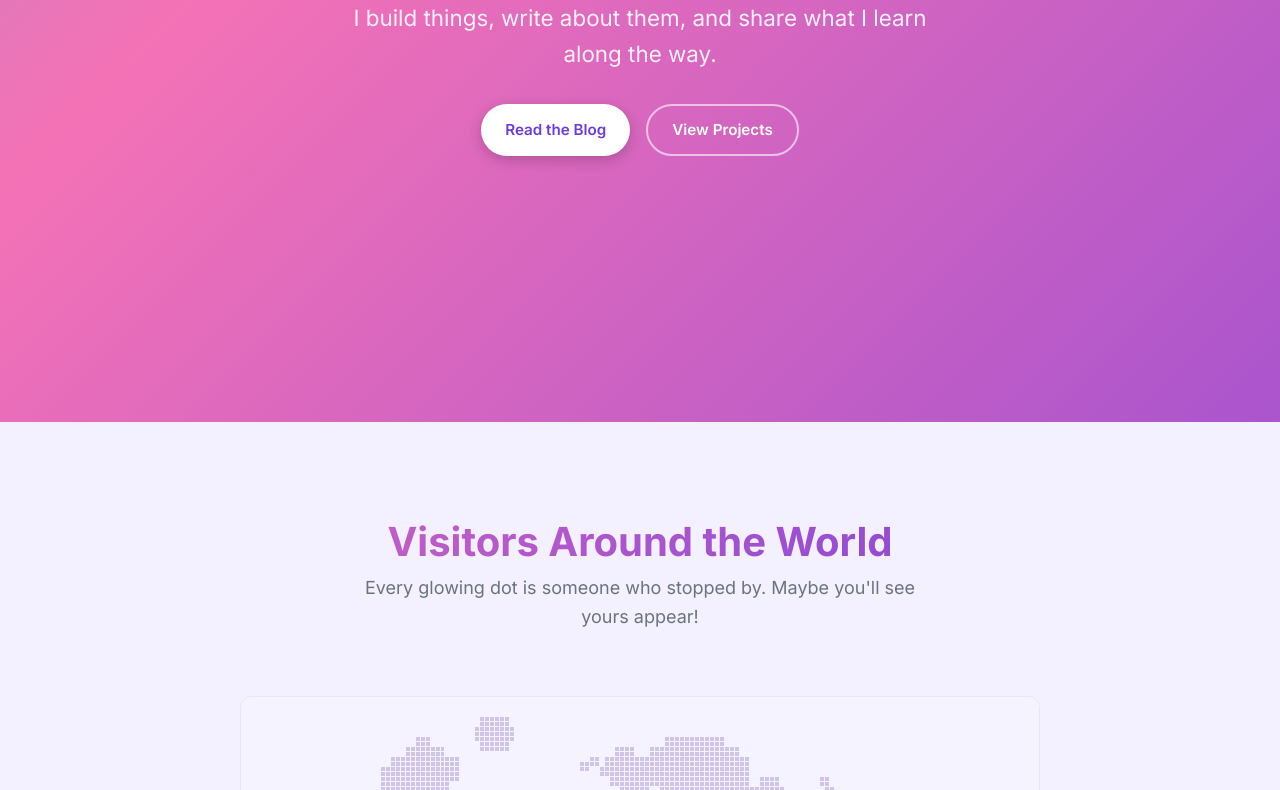
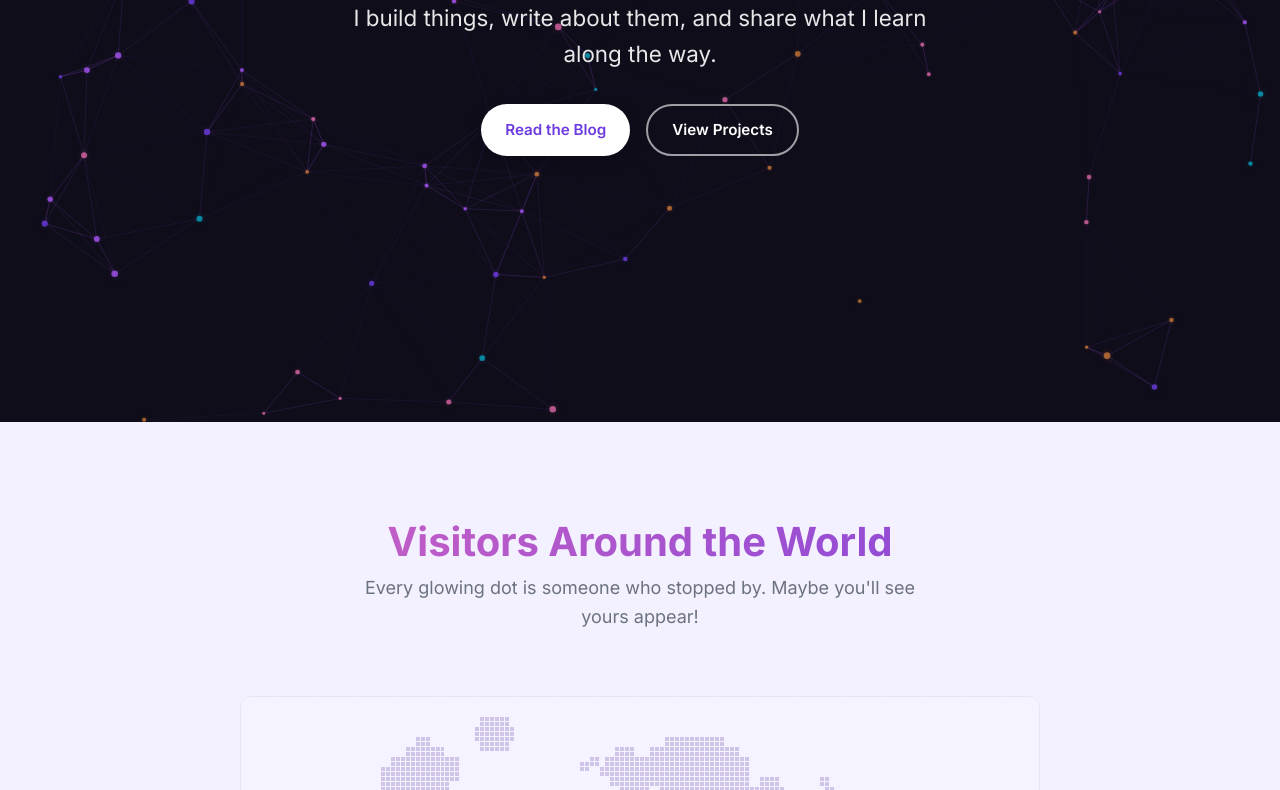
Before and after one commit to Arsene-flyingcat/Arsene-flyingcat.github.io, a plain HTML site: page index.html in a window 1280 px wide. Shown: the part 442-1232 px from the top of the page. Drawn offline with Linux system fonts and the light colour scheme; no server answers.

Commit message:
Replace gradient hero with animated node network

```diff
--- a/assets/css/components.css
+++ b/assets/css/components.css
@@ -397,10 +397,17 @@
   align-items: center;
   justify-content: center;
   text-align: center;
-  background: var(--hero-gradient);
-  background-size: 400% 400%;
-  animation: gradient-shift 12s ease infinite;
+  background: #0F0D1A;
   overflow: hidden;
+}
+
+#hero-nodes-canvas {
+  position: absolute;
+  top: 0;
+  left: 0;
+  width: 100%;
+  height: 100%;
+  z-index: 0;
 }
 
 .hero-content {
--- /dev/null
+++ b/assets/js/hero-nodes.js
@@ -0,0 +1,163 @@
+/**
+ * hero-nodes.js — Animated network of connected nodes for the hero section.
+ * Particles drift around and connect with lines when close enough.
+ */
+export function initHeroNodes(canvas) {
+  const ctx = canvas.getContext('2d');
+  const CONNECT_DIST = 150;
+  const MOUSE_DIST = 200;
+  let width, height;
+  let particles = [];
+  let mouse = { x: -9999, y: -9999 };
+  let animId = null;
+
+  // Colors that match the brand palette
+  const NODE_COLORS = [
+    'rgba(108, 60, 225, 0.8)',   // primary violet
+    'rgba(168, 85, 247, 0.8)',   // light purple
+    'rgba(6, 182, 212, 0.7)',    // cyan
+    'rgba(244, 114, 182, 0.7)',  // pink
+    'rgba(251, 146, 60, 0.6)',   // orange
+  ];
+
+  function resize() {
+    width = canvas.width = canvas.offsetWidth;
+    height = canvas.height = canvas.offsetHeight;
+  }
+
+  function createParticles() {
+    // ~1 particle per 8000px² of area, min 40 max 120
+    const count = Math.max(40, Math.min(120, Math.floor((width * height) / 8000)));
+    particles = [];
+    for (let i = 0; i < count; i++) {
+      particles.push({
+        x: Math.random() * width,
+        y: Math.random() * height,
+        vx: (Math.random() - 0.5) * 0.6,
+        vy: (Math.random() - 0.5) * 0.6,
+        radius: Math.random() * 2 + 1.5,
+        color: NODE_COLORS[Math.floor(Math.random() * NODE_COLORS.length)],
+      });
+    }
+  }
+
+  function update() {
+    for (const p of particles) {
+      p.x += p.vx;
+      p.y += p.vy;
+
+      // Bounce off edges softly
+      if (p.x < 0)     { p.x = 0;     p.vx *= -1; }
+      if (p.x > width)  { p.x = width;  p.vx *= -1; }
+      if (p.y < 0)     { p.y = 0;     p.vy *= -1; }
+      if (p.y > height) { p.y = height; p.vy *= -1; }
+
+      // Slight attraction toward mouse
+      const dx = mouse.x - p.x;
+      const dy = mouse.y - p.y;
+      const dist = Math.sqrt(dx * dx + dy * dy);
+      if (dist < MOUSE_DIST && dist > 0) {
+        p.vx += dx / dist * 0.02;
+        p.vy += dy / dist * 0.02;
+      }
+
+      // Dampen velocity
+      p.vx *= 0.999;
+      p.vy *= 0.999;
+    }
+  }
+
+  function draw() {
+    ctx.clearRect(0, 0, width, height);
+
+    // Draw connections
+    for (let i = 0; i < particles.length; i++) {
+      for (let j = i + 1; j < particles.length; j++) {
+        const a = particles[i];
+        const b = particles[j];
+        const dx = a.x - b.x;
+        const dy = a.y - b.y;
+        const dist = Math.sqrt(dx * dx + dy * dy);
+
+        if (dist < CONNECT_DIST) {
+          const opacity = (1 - dist / CONNECT_DIST) * 0.35;
+          ctx.beginPath();
+          ctx.moveTo(a.x, a.y);
+          ctx.lineTo(b.x, b.y);
+          ctx.strokeStyle = `rgba(168, 85, 247, ${opacity})`;
+          ctx.lineWidth = 0.8;
+          ctx.stroke();
+        }
+      }
+    }
+
+    // Draw mouse connections
+    for (const p of particles) {
+      const dx = mouse.x - p.x;
+      const dy = mouse.y - p.y;
+      const dist = Math.sqrt(dx * dx + dy * dy);
+      if (dist < MOUSE_DIST) {
+        const opacity = (1 - dist / MOUSE_DIST) * 0.5;
+        ctx.beginPath();
+        ctx.moveTo(p.x, p.y);
+        ctx.lineTo(mouse.x, mouse.y);
+        ctx.strokeStyle = `rgba(6, 182, 212, ${opacity})`;
+        ctx.lineWidth = 0.6;
+        ctx.stroke();
+      }
+    }
+
+    // Draw nodes
+    for (const p of particles) {
+      ctx.beginPath();
+      ctx.arc(p.x, p.y, p.radius, 0, Math.PI * 2);
+      ctx.fillStyle = p.color;
+      ctx.fill();
+
+      // Subtle glow
+      ctx.beginPath();
+      ctx.arc(p.x, p.y, p.radius * 3, 0, Math.PI * 2);
+      const glow = ctx.createRadialGradient(p.x, p.y, 0, p.x, p.y, p.radius * 3);
+      glow.addColorStop(0, p.color.replace(/[\d.]+\)$/, '0.15)'));
+      glow.addColorStop(1, 'transparent');
+      ctx.fillStyle = glow;
+      ctx.fill();
+    }
+  }
+
+  function frame() {
+    update();
+    draw();
+    animId = requestAnimationFrame(frame);
+  }
+
+  // Mouse tracking
+  canvas.addEventListener('mousemove', (e) => {
+    const rect = canvas.getBoundingClientRect();
+    mouse.x = e.clientX - rect.left;
+    mouse.y = e.clientY - rect.top;
+  });
+
+  canvas.addEventListener('mouseleave', () => {
+    mouse.x = -9999;
+    mouse.y = -9999;
+  });
+
+  // Handle resize
+  window.addEventListener('resize', () => {
+    resize();
+    createParticles();
+  });
+
+  // Respect reduced motion
+  if (window.matchMedia('(prefers-reduced-motion: reduce)').matches) {
+    resize();
+    createParticles();
+    draw();
+    return;
+  }
+
+  resize();
+  createParticles();
+  frame();
+}
--- a/assets/js/main.js
+++ b/assets/js/main.js
@@ -17,6 +17,13 @@ async function init() {
   // Scroll reveal (runs after all content is in the DOM)
   initScrollReveal();
 
+  // Hero node network — only on the home page
+  const heroCanvas = document.getElementById('hero-nodes-canvas');
+  if (heroCanvas) {
+    const { initHeroNodes } = await import('./hero-nodes.js');
+    initHeroNodes(heroCanvas);
+  }
+
   // Visitor map — only on the home page
   const mapCanvas = document.getElementById('visitor-map-canvas');
   if (mapCanvas) {
--- a/index.html
+++ b/index.html
@@ -27,6 +27,7 @@
 
   <!-- Hero -->
   <section class="hero">
+    <canvas id="hero-nodes-canvas"></canvas>
     <div class="hero-content">
       <h1>Hi, I'm <span style="display:inline-block">arsene</span></h1>
       <p>I build things, write about them, and share what I learn along the way.</p>
```
Also changed, not shown: .claude/settings.local.json.
